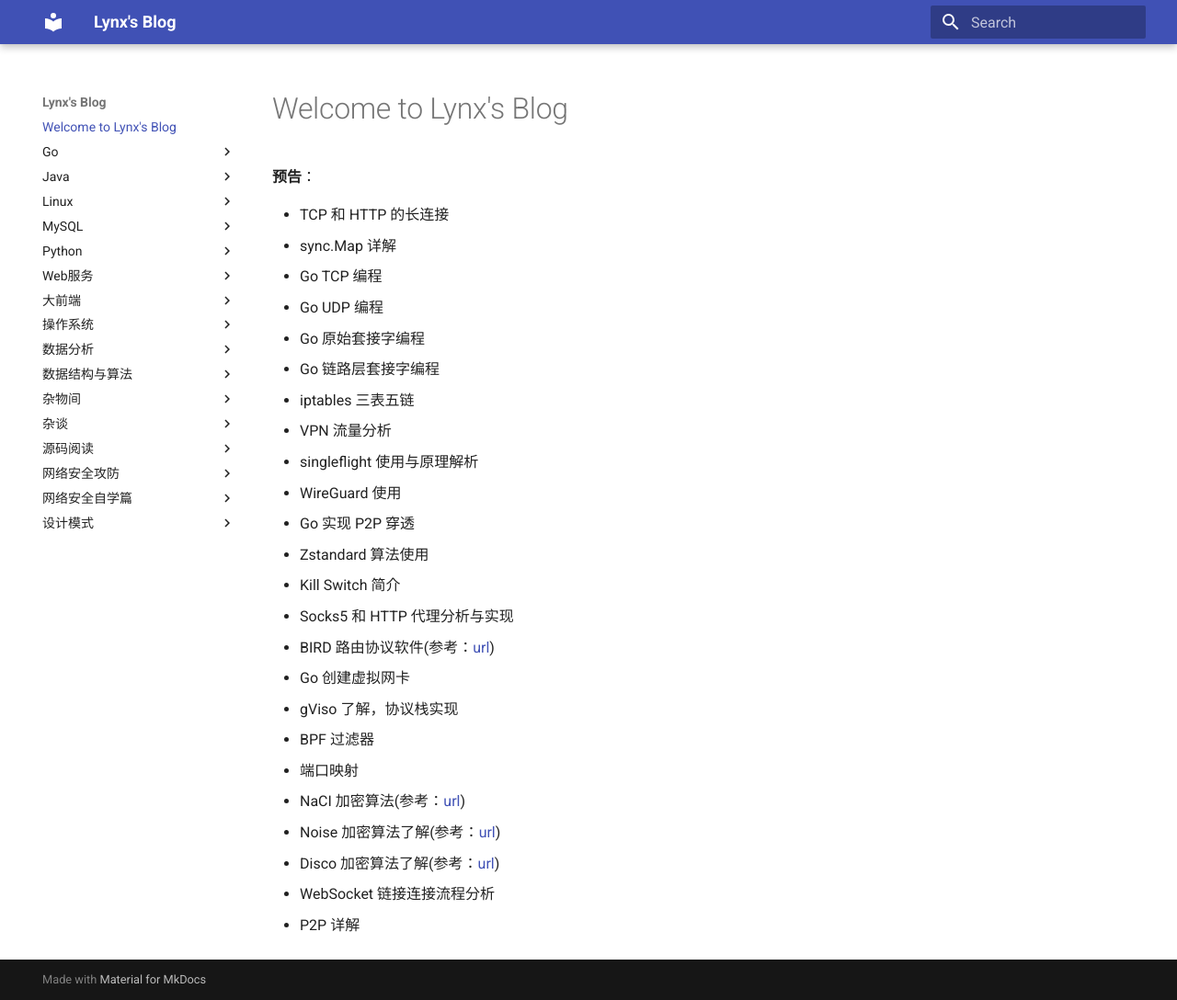
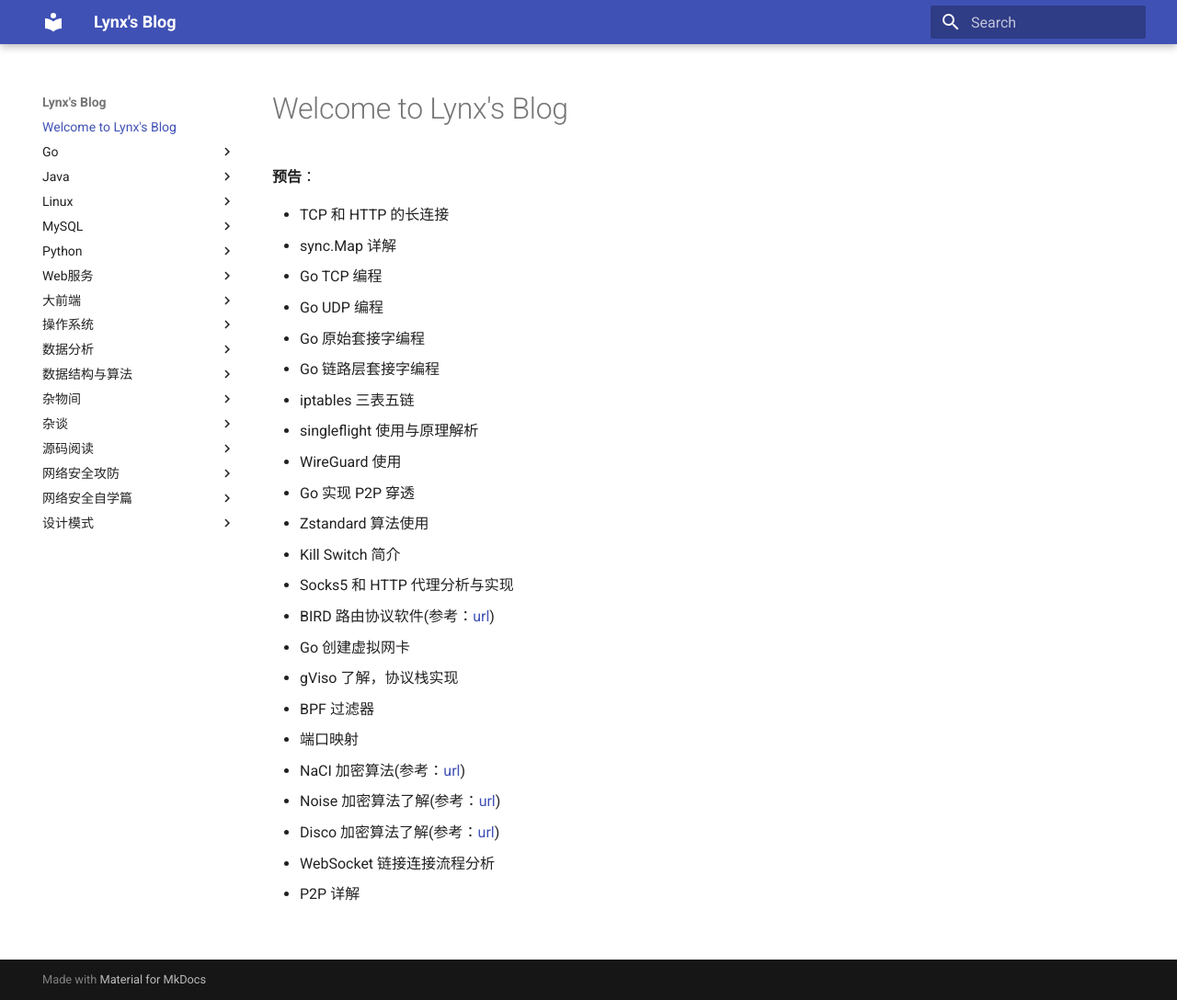
Before and after one commit to 1314liuwei/blog, an MkDocs documentation site: the page built from docs/index.md, in a window 1280 px wide and 1088 px high. Shown: the whole window at 92% size. Built offline with MkDocs 1.6.1 and Material for MkDocs 9.7.7, drawn with Linux system fonts in a browser that asks for light colours.

Commit message:
2023/03/22 周三

```diff
--- a/docs/index.md
+++ b/docs/index.md
@@ -11,7 +11,6 @@
 - Go 原始套接字编程
 - Go 链路层套接字编程
 - iptables 三表五链
-- VPN 流量分析
 - singleflight 使用与原理解析
 - WireGuard 使用
 - Go 实现 P2P 穿透
```
